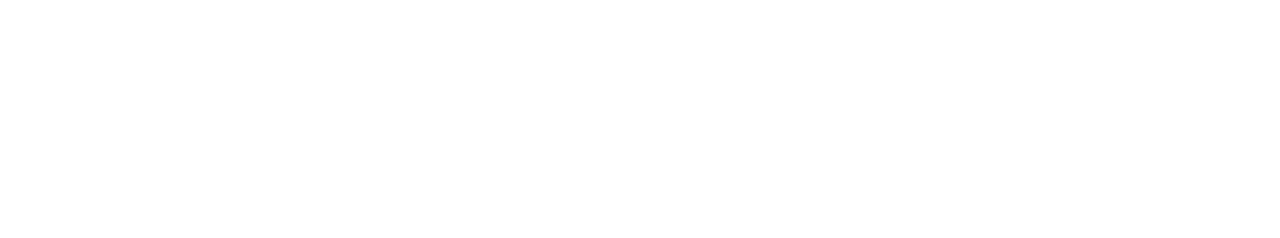
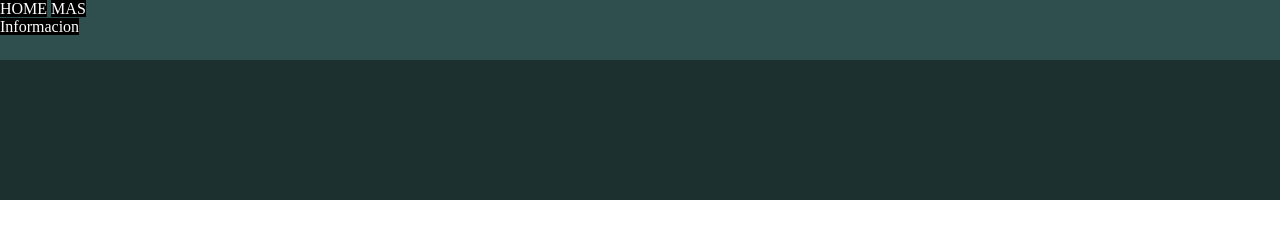
Before and after one commit to km201802/km, a plain HTML site: page info/index.html in a window 1280 px wide. Drawn offline with Linux system fonts and the light colour scheme.

Commit message:
Update index.html

```diff
--- a/info/index.html
+++ b/info/index.html
@@ -1 +1,12 @@
+
 <link rel="stylesheet" href="/km/css/default.css">
+<header id="header">
+            <div id="adiv">
+
+               <a href=""  id="aheader">HOME</a>
+               <a href="info" id="aheader">MAS Informacion</a>
+            </div>
+        </header>
+
+        <footer id="footer">
+        </footer>
```
